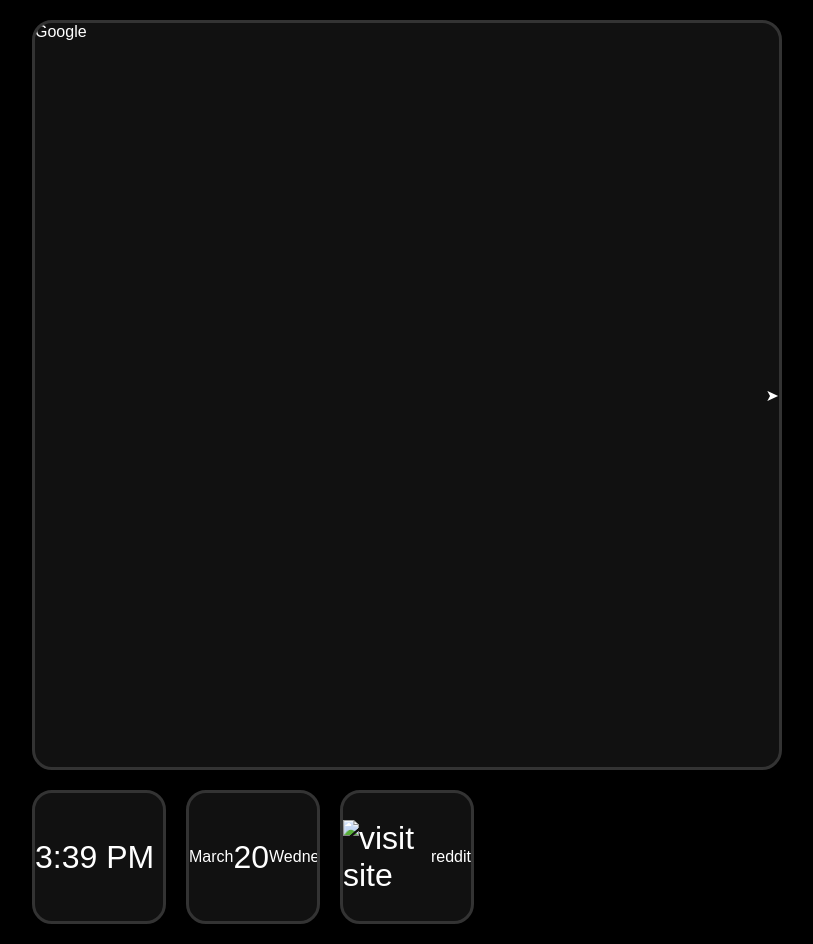
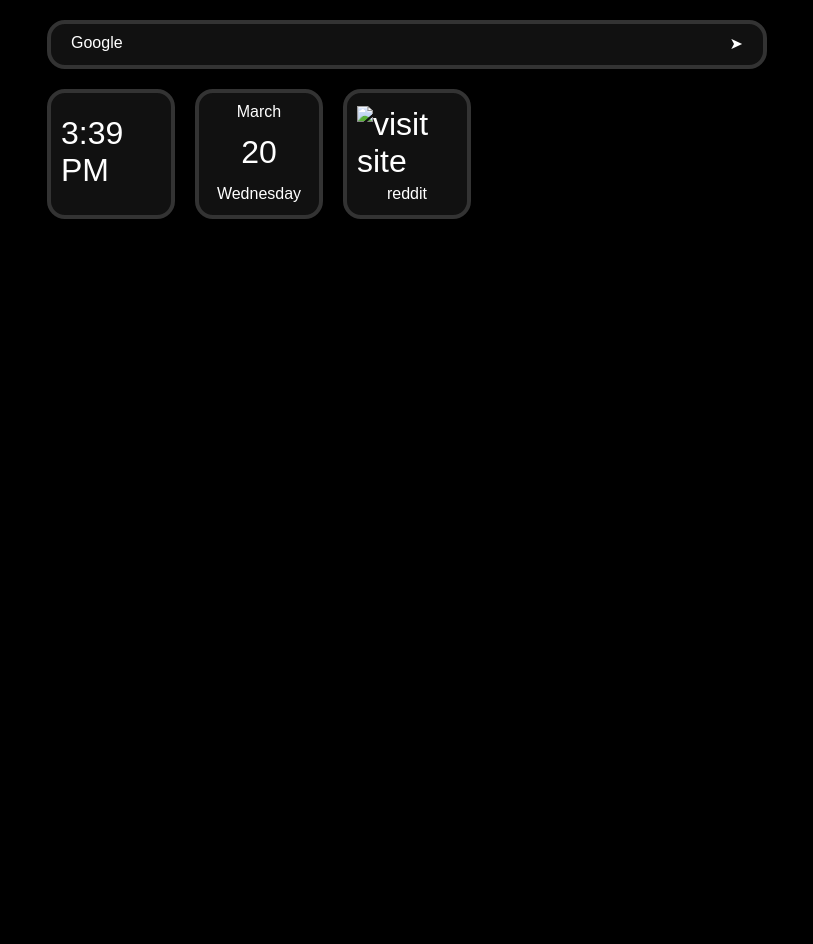
Before and after one commit to tu0m/webportal, a website built with Vite: page index.html in a window 1280 px wide. Shown: the whole page, without its empty margins (233-1046 px from the left). After the commit the page ends 800 px from the top, so only its background shows below. Built offline with nearby package versions, Linux system fonts and the light colour scheme; files whose address does not match are found by name; a web font is replaced by a local one.

Commit message:
Split main styles and widget styles, improve readability

```diff
--- a/style.css
+++ b/style.css
@@ -1,34 +1,24 @@
-@import url('https://fonts.googleapis.com/css2?family=M+PLUS+2:wght@300..400&display=swap');
+@import url('https://fonts.googleapis.com/css2?family=M+PLUS+2:wght@400&display=swap');
+
+/* GLOBAL STYLESHEET */
 
 /* VARIABLES */
-:root {
+html {
   /* COLORS */
   --color-bg: #111;
   --color-highlight: #333;
+  --color-attention: #777;
   --color-text: #fff;
   --color-border: #333;
 
   /* SPACING, SIZING, ETC */
-  --spacing-small: 10px;
-  --spacing-normal: 20px;
-  --radius-normal: 20px;
+  --spacing-s: 10px;
+  --spacing-m: 20px;
+  --radius-m: 18px;
+  --radius-s: 6px;
 }
 
-/* HTML ELEMENTS */
-input {
-  all: unset;
-}
-
-button {
-  all: unset;
-}
-
-button:hover,
-button:focus {
-  background-color: #333;
-}
-
-/* COMMON */
+/* OVERALL LAYOUT */
 body {
   background-color: black;
   margin: 0;
@@ -41,52 +31,42 @@ body {
   font-weight: 400;
   font-style: normal;
 
-  padding: var(--spacing-normal);
-}
-
-.big {
-  /* BIG TEXT */
-  font-size: 1.5rem;
-  font-weight: 300;
-}
-
-.module {
-  display: flex;
-  border: 3px solid var(--color-highlight);
-  border-radius: var(--radius-normal);
-  background-color: var(--color-bg);
-  overflow: hidden;
-  aspect-ratio: 1;
+  padding: var(--spacing-m);
 }
 
 .module-grid {
   margin: 0 auto;
-  max-width: 750px;
+  width: clamp(424px, 100%, 750px);
+  justify-content: center;
   display: grid;
-  grid-template-columns: repeat(auto-fit, minmax(128px, 1fr));
-  gap: var(--spacing-normal);
+  grid-template-columns: repeat(auto-fit, 128px);
+  gap: var(--spacing-m);
 }
 
-/* MODULE SPECIFIC */
-search-bar {
+/* MODULE LAYOUT */
+.module {
+  border: 4px solid var(--color-highlight);
+  border-radius: var(--radius-m);
+  background-color: var(--color-bg);
+  overflow: hidden;
+}
+
+.module:hover,
+.module:focus {
+  border-color: var(--color-attention);
+}
+
+.bar {
   display: inline-flex;
   grid-column: 1 / -1;
   gap: 10px;
   aspect-ratio: auto;
 }
 
-search-bar>label {
-  padding: var(--spacing-small) var(--spacing-normal);
+.square {
+  display: flex;
+  flex-direction: column;
+  aspect-ratio: 1;
+  /* add 2 pixels to bottom for more visually appealing alignment of content */
+  padding: var(--spacing-s) var(--spacing-s) calc(var(--spacing-s) + 2px);
 }
-
-search-bar>label:hover {
-  background-color: #333;
-}
-
-search-bar>input {
-  width: 100%;
-}
-
-search-bar>button {
-  padding: var(--spacing-small) var(--spacing-normal);
-}
```
